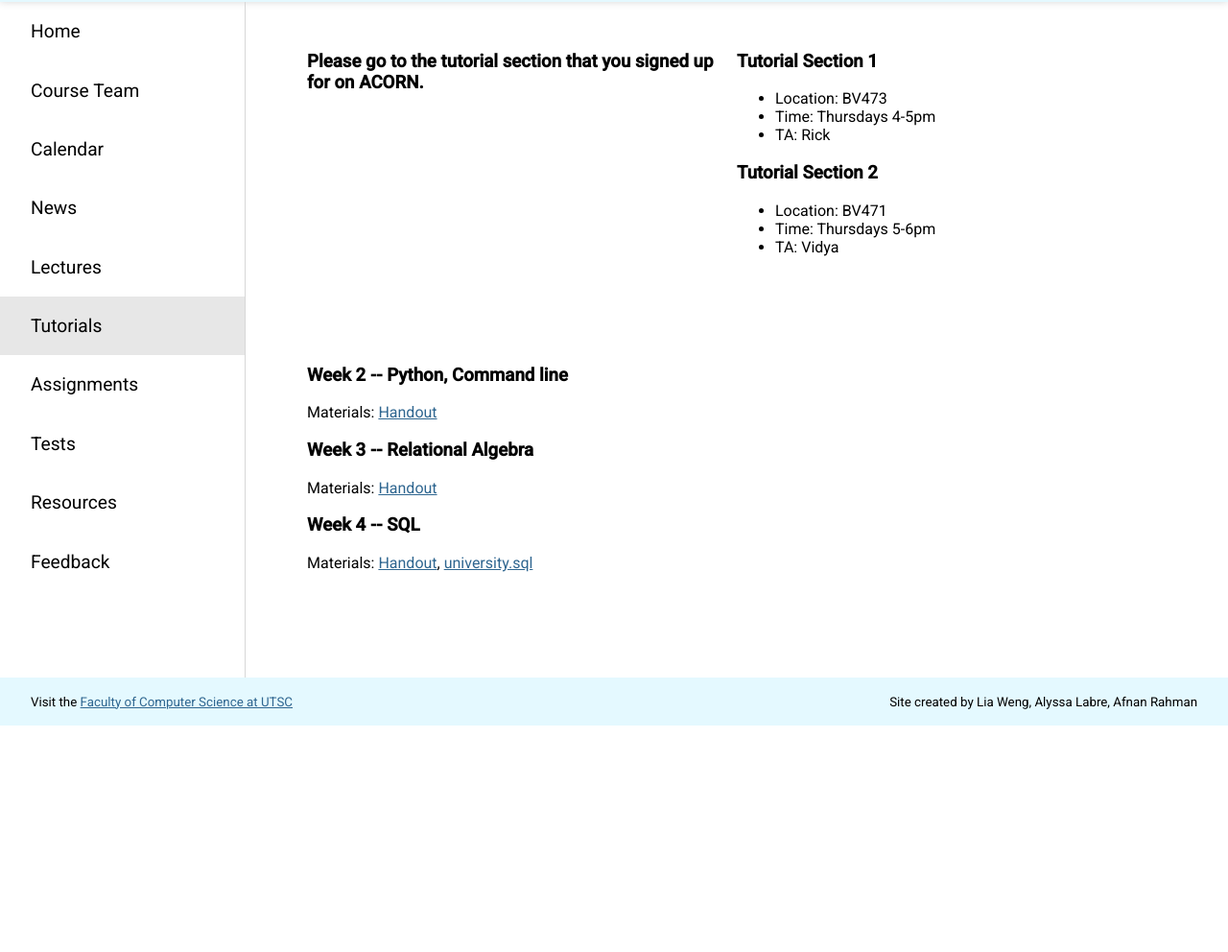
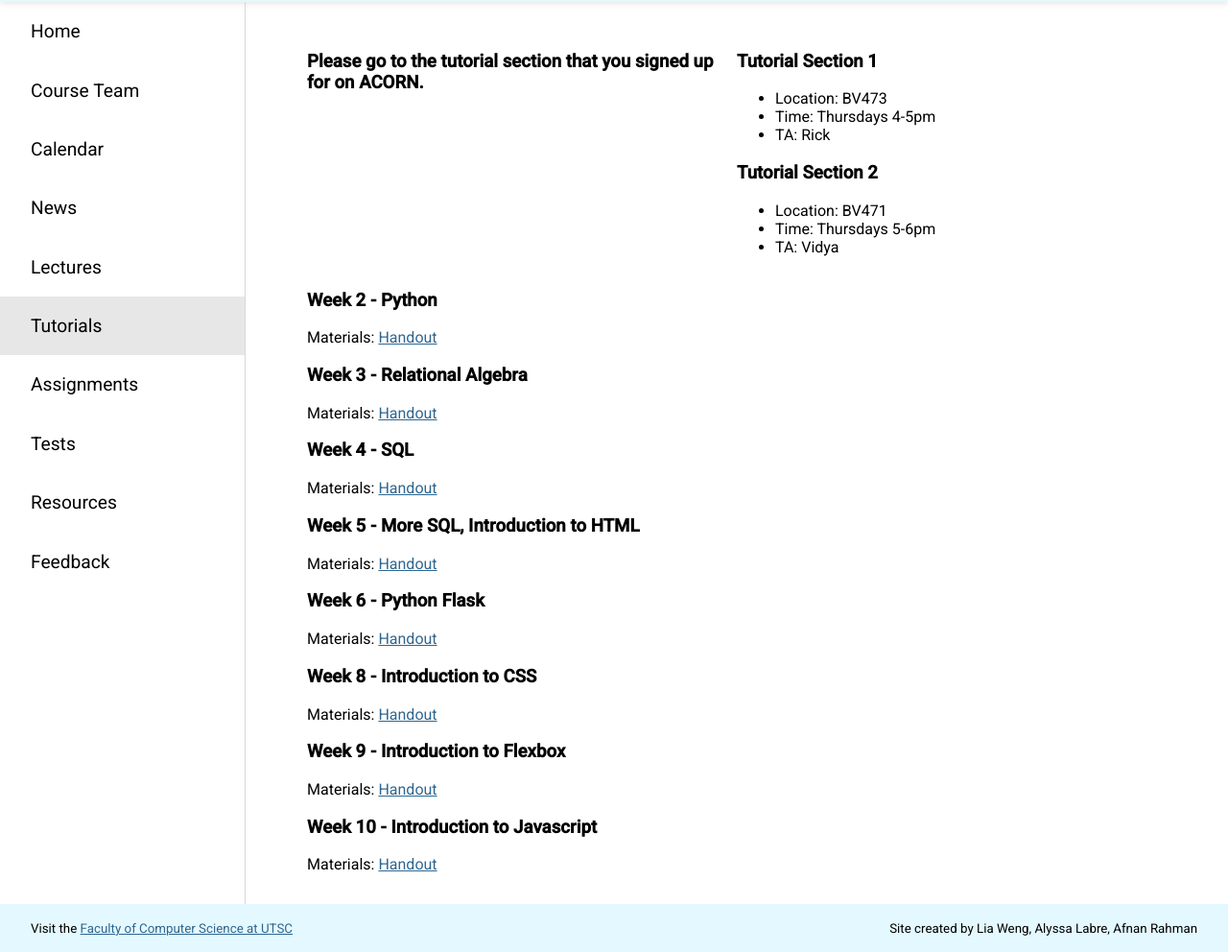
Before and after one commit to alylabre/CSCB20-Assignment2, a plain HTML site: page src/6-tutorials.html in a window 1280 px wide. Shown: the part 72-1064 px from the top of the page at 96% size. Before the commit the page ends 828 px from the top, so only its background shows below. Drawn offline with Linux system fonts and the light colour scheme.

Commit message:
Added weeks, changed to .tut and .week

```diff
--- a/src/6-tutorials.html
+++ b/src/6-tutorials.html
@@ -35,14 +35,14 @@
     <div class="content">
       <h3 id="note">Please go to the tutorial section that you signed up for on ACORN.</h3>
       <div class="sections">
-        <div class="tut1"><h3>Tutorial Section 1</h3>
+        <div class="tut"><h3>Tutorial Section 1</h3>
           <ul>
             <li>Location: BV473</li>
             <li>Time: Thursdays 4-5pm</li>
             <li>TA: Rick</li>
           </ul>
         </div>
-        <div class="tut2"><h3>Tutorial Section 2</h3>
+        <div class="tut"><h3>Tutorial Section 2</h3>
           <ul>
             <li>Location: BV471</li>
             <li>Time: Thursdays 5-6pm</li>
@@ -51,11 +51,21 @@
         </div>
       </div>
       <div class="weeks">
-        <div class="week2"><h3>Week 2 -- Python, Command line</h3><p>Materials: <a href="#">Handout</a></p>
+        <div class="week"><h3>Week 2 - Python</h3><p>Materials: <a href="https://nbviewer.org/github/LiaWeng/CSCB20-Assignment2/blob/main/src/dummy%20pdfs/tutorial.pdf">Handout</a></p>
         </div>
-        <div class="week3"><h3>Week 3 -- Relational Algebra</h3><p>Materials: <a href="#">Handout</a></p>
+        <div class="week"><h3>Week 3 - Relational Algebra</h3><p>Materials: <a href="https://nbviewer.org/github/LiaWeng/CSCB20-Assignment2/blob/main/src/dummy%20pdfs/tutorial.pdf">Handout</a></p>
         </div>
-        <div class="week4"><h3>Week 4 -- SQL</h3><p>Materials: <a href="#">Handout</a>, <a href="#">university.sql</a></p>
+        <div class="week"><h3>Week 4 - SQL</h3><p>Materials: <a href="https://nbviewer.org/github/LiaWeng/CSCB20-Assignment2/blob/main/src/dummy%20pdfs/tutorial.pdf">Handout</a></p>
+        </div>
+        <div class="week"><h3>Week 5 - More SQL, Introduction to HTML</h3><p>Materials: <a href="https://nbviewer.org/github/LiaWeng/CSCB20-Assignment2/blob/main/src/dummy%20pdfs/tutorial.pdf">Handout</a></p>
+        </div>
+        <div class="week"><h3>Week 6 - Python Flask</h3><p>Materials: <a href="https://nbviewer.org/github/LiaWeng/CSCB20-Assignment2/blob/main/src/dummy%20pdfs/tutorial.pdf">Handout</a></p>
+        </div>
+        <div class="week"><h3>Week 8 - Introduction to CSS</h3><p>Materials: <a href="https://nbviewer.org/github/LiaWeng/CSCB20-Assignment2/blob/main/src/dummy%20pdfs/tutorial.pdf">Handout</a></p>
+        </div>
+        <div class="week"><h3>Week 9 - Introduction to Flexbox</h3><p>Materials: <a href="https://nbviewer.org/github/LiaWeng/CSCB20-Assignment2/blob/main/src/dummy%20pdfs/tutorial.pdf">Handout</a></p>
+        </div>
+        <div class="week"><h3>Week 10 - Introduction to Javascript</h3><p>Materials: <a href="https://nbviewer.org/github/LiaWeng/CSCB20-Assignment2/blob/main/src/dummy%20pdfs/tutorial.pdf">Handout</a></p>
         </div>
       </div>
     </div>
```
